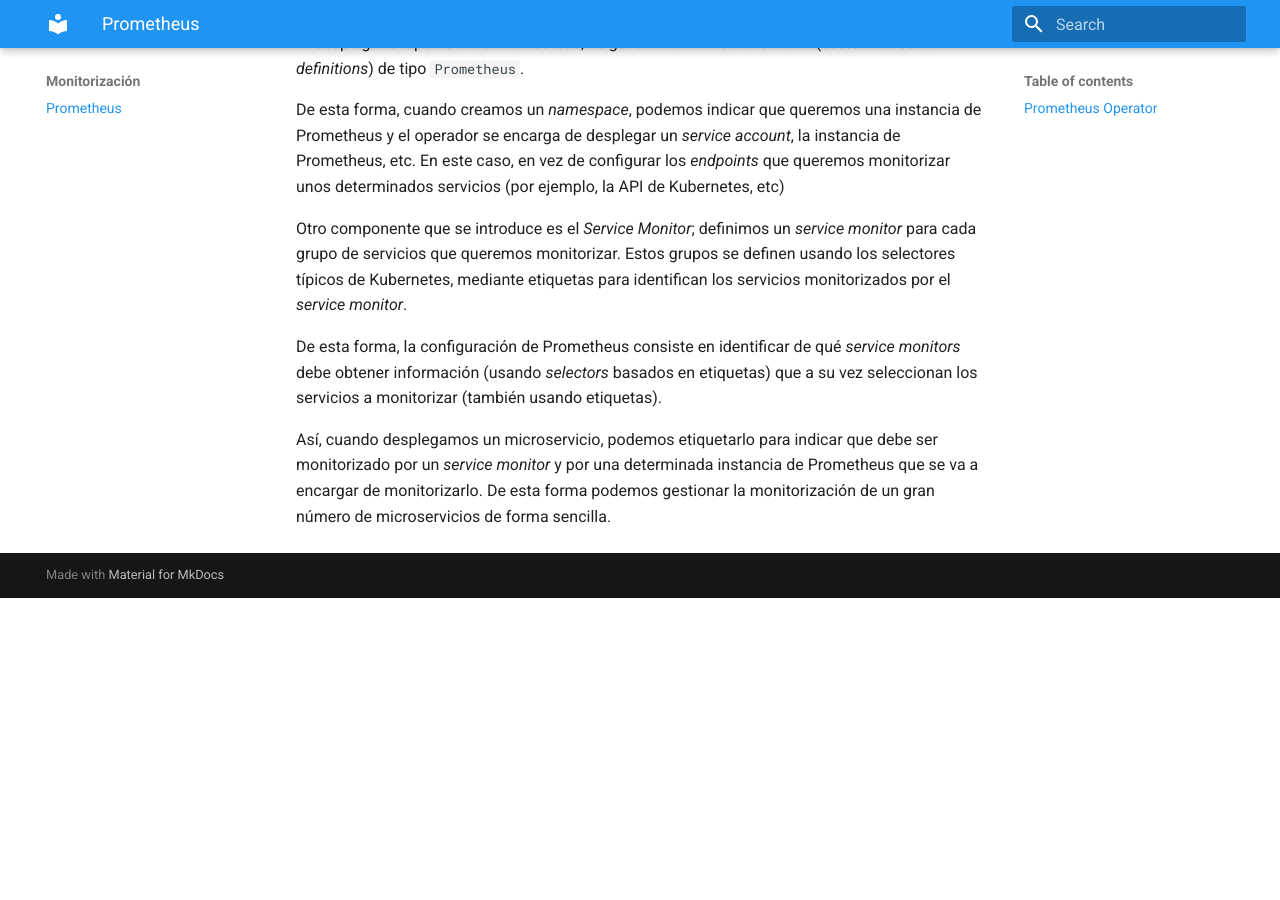
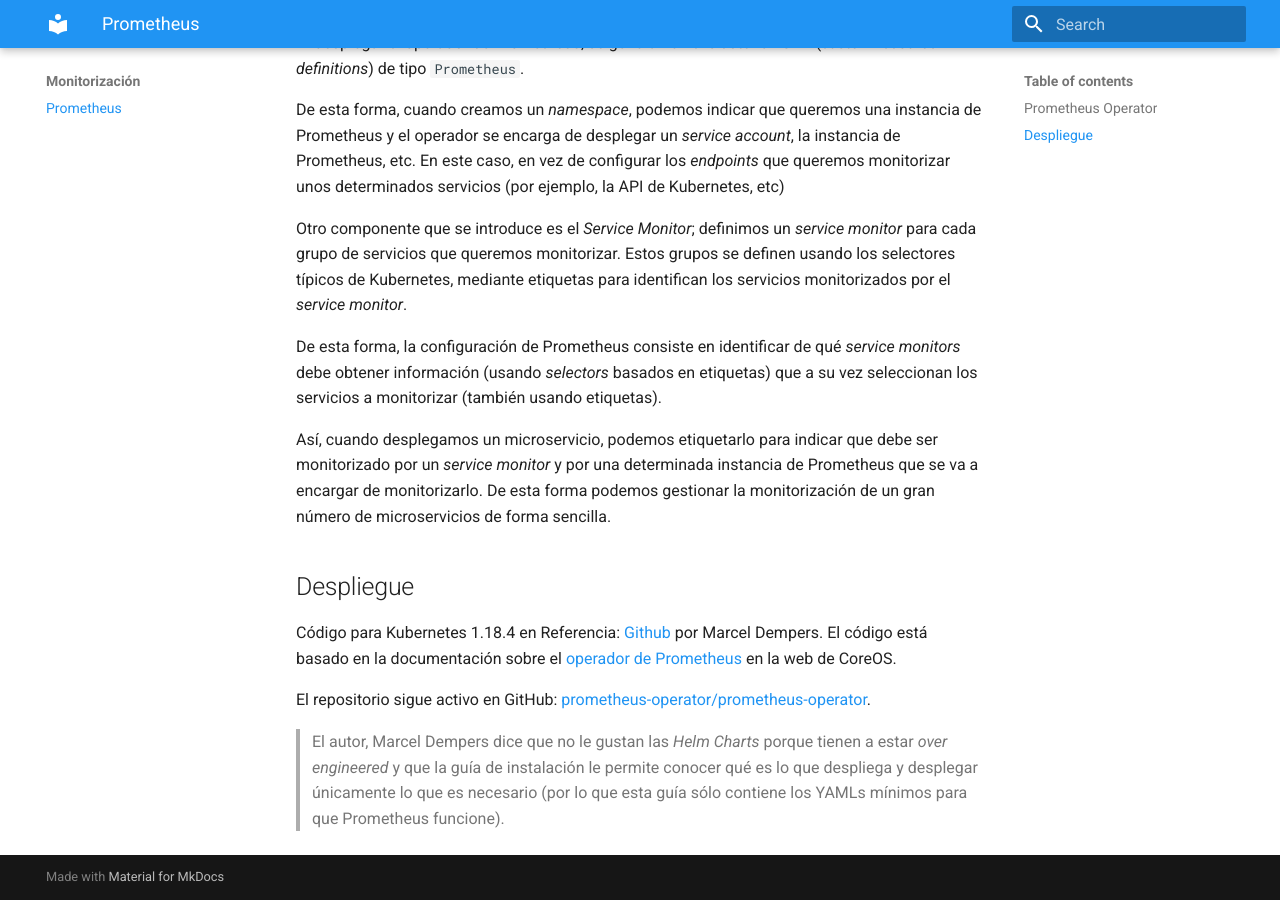
Before and after one commit to onthedock/k8s-devops, an MkDocs documentation site: the page built from docs/monitoring/prometheus.md, in a window 1280 px wide and 900 px high, scrolled down 778 px. Built offline with MkDocs 1.6.1 and Material for MkDocs 9.7.7, drawn with Linux system fonts in a browser that asks for light colours; before the commit the page ends 1376 px from its top, so only the background shows below that.

Commit message:
Referencia a la documentación y disclaimer del autor

```diff
--- a/docs/monitoring/prometheus.md
+++ b/docs/monitoring/prometheus.md
@@ -23,3 +23,11 @@ Otro componente que se introduce es el *Service Monitor*; definimos un *service
 De esta forma, la configuración de Prometheus consiste en identificar de qué *service monitors* debe obtener información (usando *selectors* basados en etiquetas) que a su vez seleccionan los servicios a monitorizar (también usando etiquetas).
 
 Así, cuando desplegamos un microservicio, podemos etiquetarlo para indicar que debe ser monitorizado por un *service monitor* y por una determinada instancia de Prometheus que se va a encargar de monitorizarlo. De esta forma podemos gestionar la monitorización de un gran número de microservicios de forma sencilla.
+
+## Despliegue
+
+Código para Kubernetes 1.18.4 en Referencia: [Github](https://github.com/marcel-dempers/docker-development-youtube-series/tree/master/monitoring/prometheus/kubernetes/1.18.4/prometheus-operator) por Marcel Dempers. El código está basado en la documentación sobre el [operador de Prometheus](https://coreos.com/operators/prometheus/docs/latest/user-guides/getting-started.html) en la web de CoreOS.
+
+El repositorio sigue activo en GitHub: [prometheus-operator/prometheus-operator](https://github.com/prometheus-operator/prometheus-operator).
+
+> El autor, Marcel Dempers dice que no le gustan las *Helm Charts* porque tienen a estar *over engineered* y que la guía de instalación le permite conocer qué es lo que despliega y desplegar únicamente lo que es necesario (por lo que esta guía sólo contiene los YAMLs mínimos para que Prometheus funcione).
```
